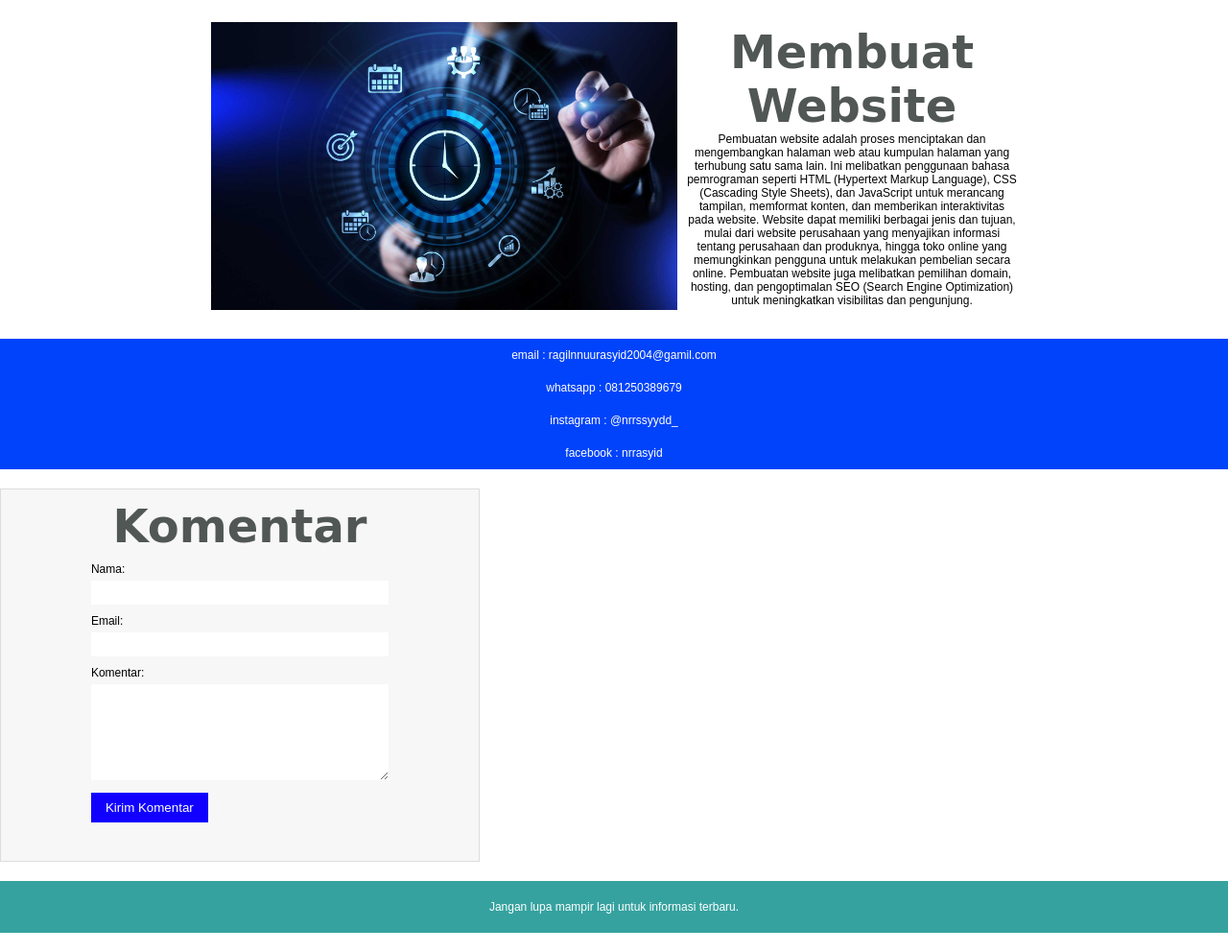
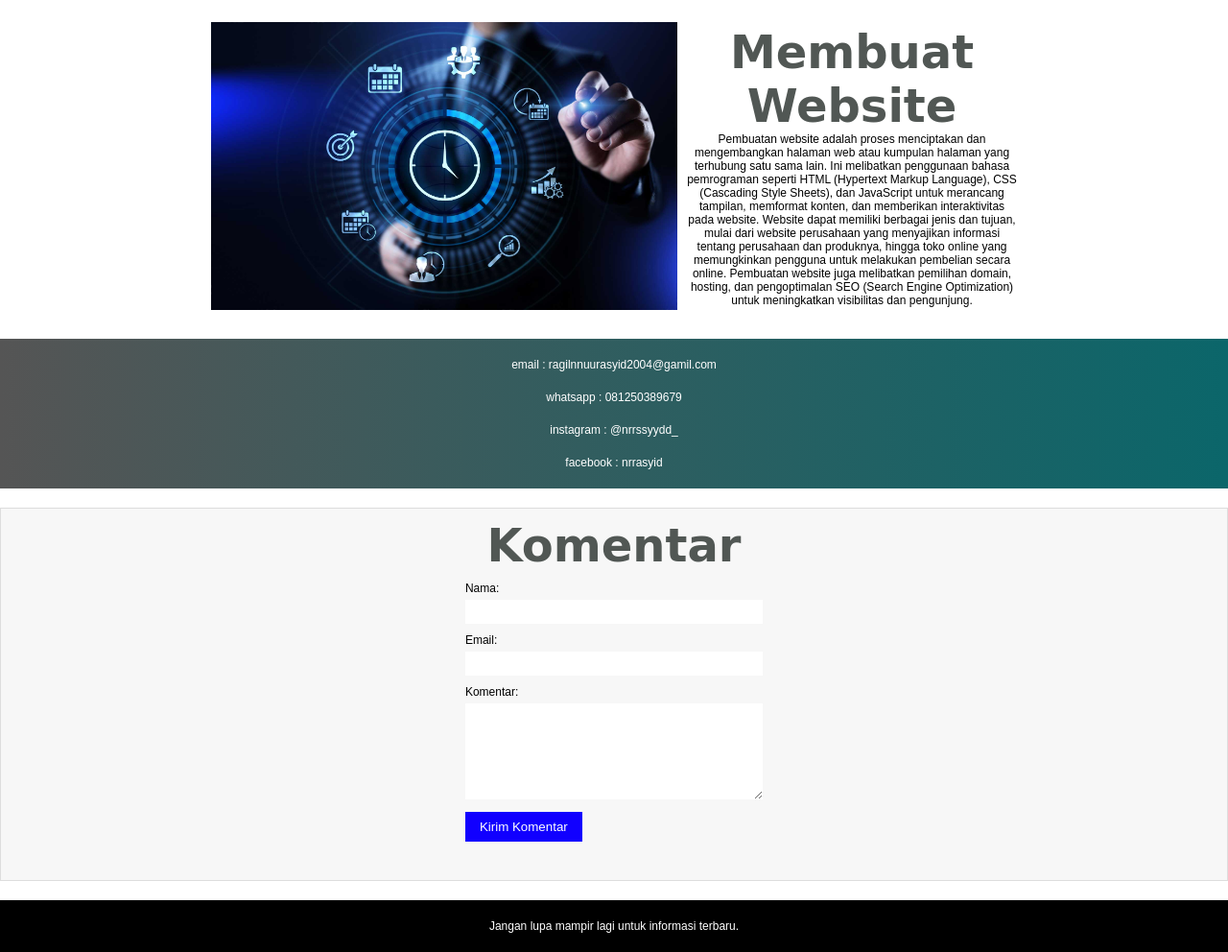
Before and after one commit to ra-rasyid/myPortofolio, a plain HTML site: page index.html in a window 1280 px wide. Shown: the part 2581-3573 px from the top of the page at 96% size. Drawn offline with nearby package versions, Linux system fonts and the light colour scheme.

Commit message:
update komentar dan perubahan warna

```diff
--- a/style.css
+++ b/style.css
@@ -326,7 +326,8 @@ h2 {
 /* bagian kelima */
 .lima{
   display: flex;
-  background-color: #0043fa;
+  background: linear-gradient(to right, #555, #0B666A);
+  padding: 10px;;
   justify-content: center;
   flex-direction: row;
   align-items: center;
@@ -361,7 +362,6 @@ color: #fff;
 
 /* bagian komen */
 .komentar {
-  width: 500px;
   padding: 20px;
   margin-bottom: 20px;
   border: 1px solid #ddd;
@@ -399,7 +399,7 @@ button {
   cursor: pointer;
 }
 button:hover {
-  background-color: #555;
+  background-color: red;
 }
 .komentar {
   margin-bottom: 20px;
@@ -436,7 +436,7 @@ body::before {
   flex: 1;
 }
 footer {
-  background-color: #35A29F;
+  background-color: rgb(0, 0, 0);
   color: rgb(255, 255, 255);
   text-align: center;
   align-self: stretch;
```
